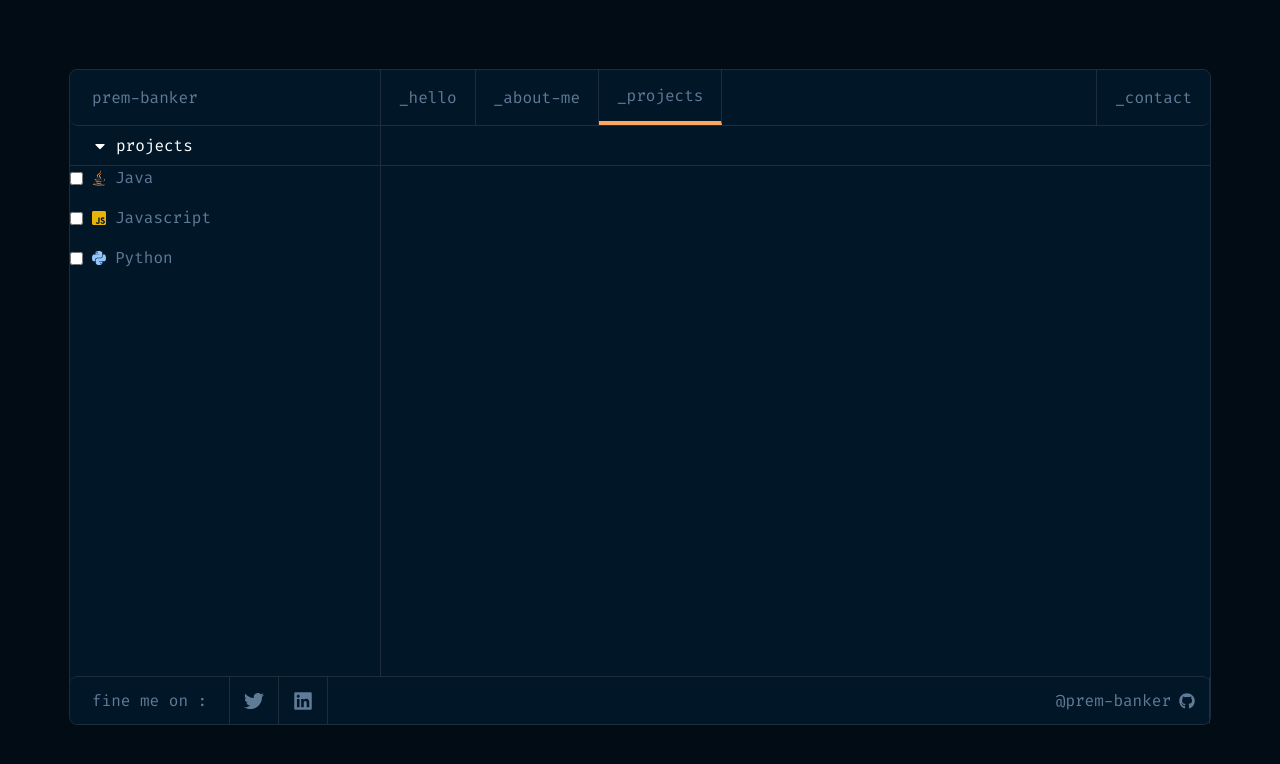
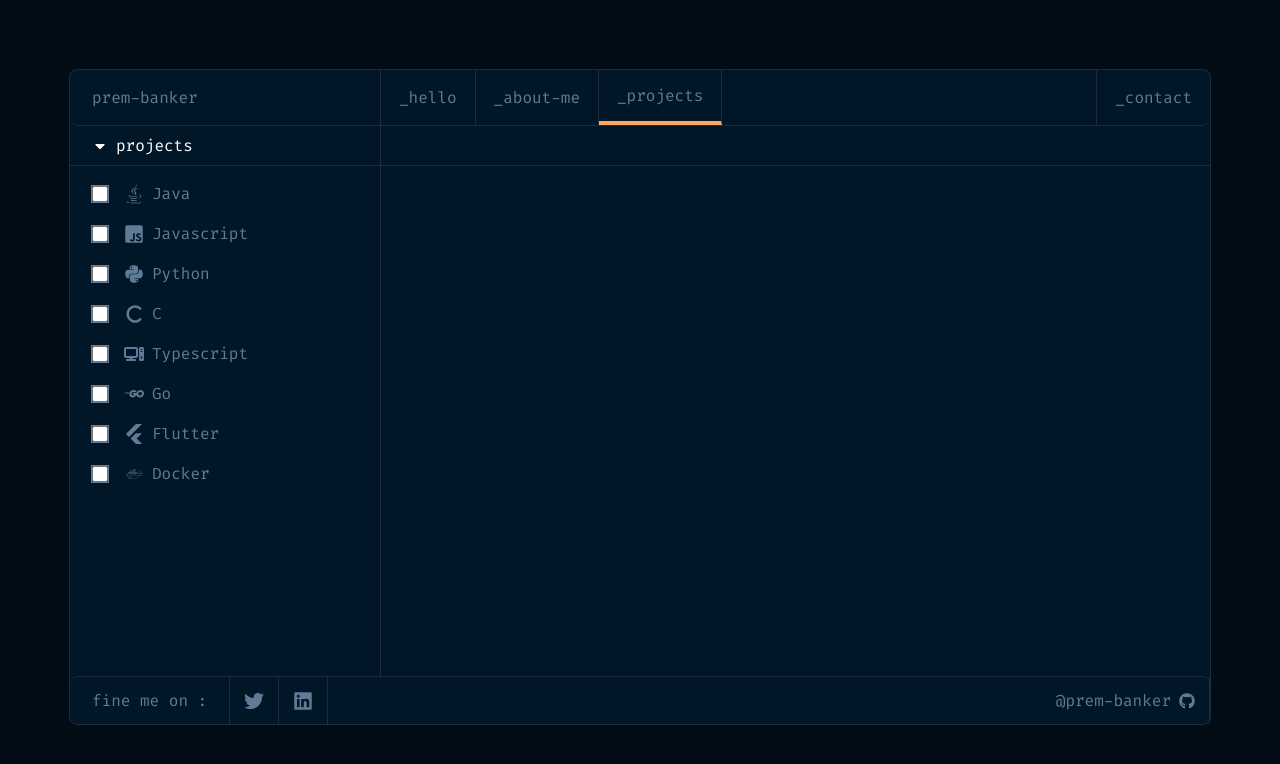
Before and after one commit to prem-banker/pro-folio, a Next.js app: page /projects in a window 1280 px wide. Shown: the top 764 px of the page. Built offline with nearby package versions, Linux system fonts and the light colour scheme.

Commit message:
sidebar added

```diff
--- a/public/data/meta.json
+++ b/public/data/meta.json
@@ -1,3 +1,12 @@
 {
-  "technologies": ["java", "javascript", "python"]
+  "technologies": [
+    "java",
+    "javascript",
+    "python",
+    "C",
+    "typescript",
+    "go",
+    "flutter",
+    "docker"
+  ]
 }
--- /dev/null
+++ b/src/app/components/techicon.tsx
@@ -0,0 +1,66 @@
+import { DiDocker } from "react-icons/di";
+import {
+  FaAngular,
+  FaJava,
+  FaJsSquare,
+  FaNodeJs,
+  FaPython,
+  FaReact,
+} from "react-icons/fa";
+import { FaC, FaComputer, FaGolang } from "react-icons/fa6";
+import { SiFlutter } from "react-icons/si";
+
+interface TechIconProps {
+  tech: string;
+  color?: string;
+  size?: number;
+}
+
+const TechIcon: React.FC<TechIconProps> = ({
+  tech,
+  color = "secondaryLightBlue",
+  size = 20,
+}) => {
+  const lowerCaseTechName = tech.toLowerCase();
+  const iconSize = `${size}px`; // Convert size to string with 'px' suffix
+
+  let iconColor = `text-${color}`;
+
+  if (lowerCaseTechName.includes("angular")) {
+    return <FaAngular className={iconColor} size={iconSize} />;
+  } else if (lowerCaseTechName.includes("react")) {
+    return <FaReact className={iconColor} size={iconSize} />;
+  } else if (
+    lowerCaseTechName.includes("javascript") ||
+    lowerCaseTechName === "js"
+  ) {
+    return <FaJsSquare className={iconColor} size={iconSize} />;
+  } else if (lowerCaseTechName.includes("flutter")) {
+    return <SiFlutter className={iconColor} size={iconSize} />;
+  } else if (lowerCaseTechName.includes("node")) {
+    return <FaNodeJs className={iconColor} size={iconSize} />;
+  } else if (lowerCaseTechName.includes("docker")) {
+    return <DiDocker className={iconColor} size={iconSize} />;
+  } else if (lowerCaseTechName.includes("python")) {
+    return <FaPython className={iconColor} size={iconSize} />;
+  } else if (
+    lowerCaseTechName.includes("c++") ||
+    lowerCaseTechName.includes("cpp")
+  ) {
+    return <FaC className={iconColor} size={iconSize} />;
+  } else if (lowerCaseTechName.includes("java")) {
+    return <FaJava className={iconColor} size={iconSize} />;
+  } else if (
+    lowerCaseTechName.includes("go") ||
+    lowerCaseTechName.includes("golang")
+  ) {
+    return <FaGolang className={iconColor} size={iconSize} />;
+  } else if (lowerCaseTechName === "c") {
+    return <FaC className={iconColor} size={iconSize} />;
+  } else {
+    // Return a generic icon for unknown technologies
+    return <FaComputer className={iconColor} size={iconSize} />;
+  }
+};
+
+export default TechIcon;
--- a/src/app/page.tsx
+++ b/src/app/page.tsx
@@ -1,4 +1,3 @@
-import Image from "next/image";
 import "./home.css";
 
 export default function Home() {
--- a/src/app/projects/page.tsx
+++ b/src/app/projects/page.tsx
@@ -2,6 +2,8 @@ import Link from "next/link";
 import { FaArrowDown, FaCaretDown, FaChevronDown } from "react-icons/fa";
 import meta from "../../../public/data/meta.json";
 import { getIconComponent, standardizeName } from "../utils/utils";
+import TechIcon from "../components/techicon";
+import "../styles/projects.css";
 
 // `app/dashboard/page.tsx` is the UI for the `/dashboard` URL
 export default function Page() {
@@ -21,17 +23,23 @@ export default function Page() {
       {/* Sidebar + content */}
 
       <div className="text-secondaryLightBlue flex flex-grow items-start">
+        {/* Sidebar - Tech Select */}
         <div className="w-[311px] border-r border-line h-full">
           {technologies.map((tech, index) => (
-            <div key={index} className="flex items-center mb-4">
-              <input type="checkbox" id={tech} className="mr-2" />
-              <label htmlFor={tech} className="flex items-center space-x-2">
-                {getIconComponent(tech)}
+            <div key={index} className="flex items-center mt-4 mx-[22px]">
+              <input type="checkbox" id={tech} className="h-4 w-4" />
+              <label
+                htmlFor={tech}
+                className="flex items-center space-x-2 ml-4"
+              >
+                <TechIcon tech={tech} />
                 <span>{standardizeName(tech)}</span>
               </label>
             </div>
           ))}
         </div>
+
+        {/* Content - Projects */}
         <div className="flex-col flex-grow h-full"></div>
 
         {/* <div className="flex-vertical-center">
--- /dev/null
+++ b/src/app/styles/projects.css
@@ -0,0 +1,11 @@
+input[type="checkbox"] {
+  outline: 1px solid #607b96;
+  background-color: transparent !important;
+  accent-color: transparent;
+}
+
+input:checked {
+  outline: 1px solid #607b96;
+  background: transparent;
+  accent-color: #607b96;
+}
```
